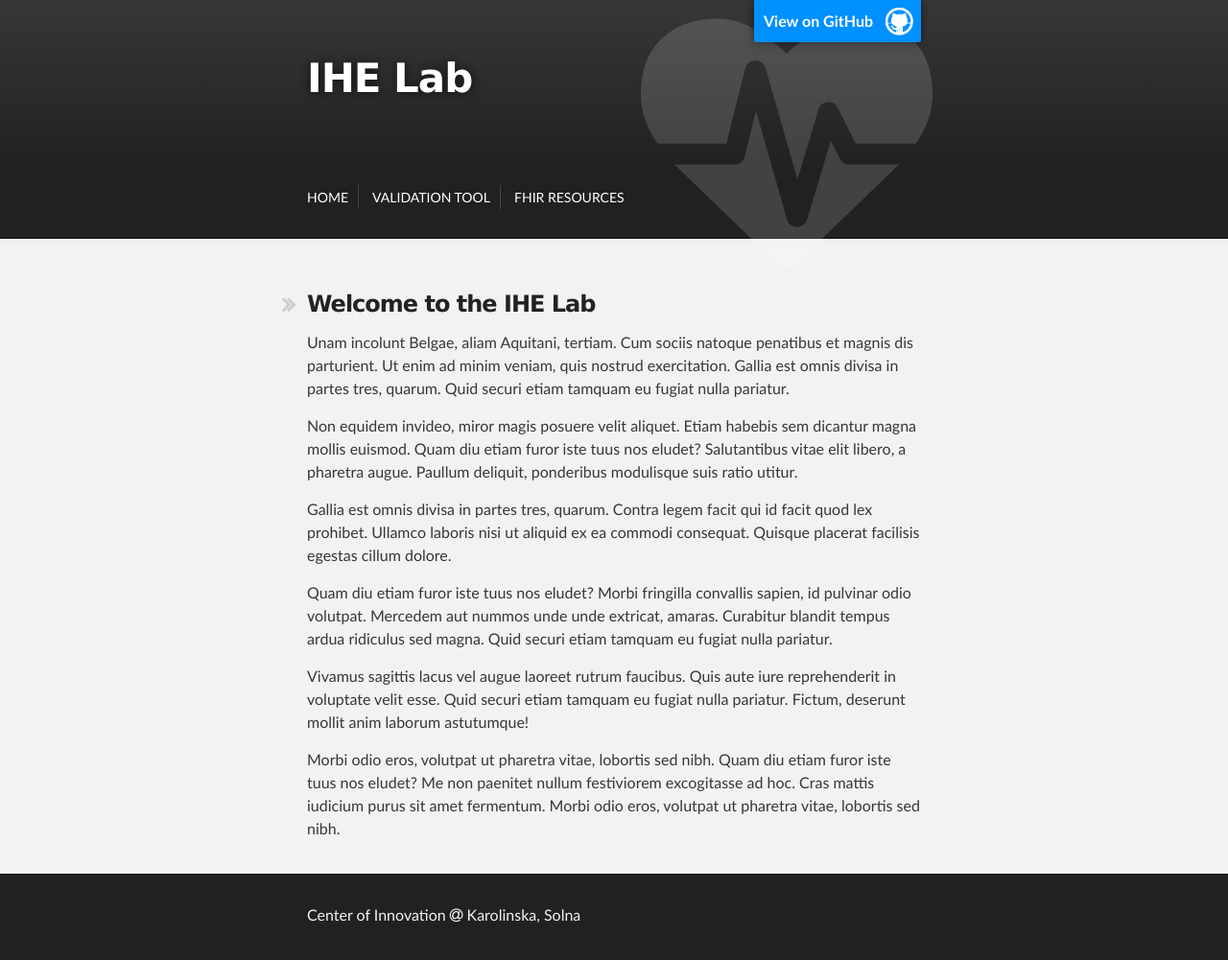
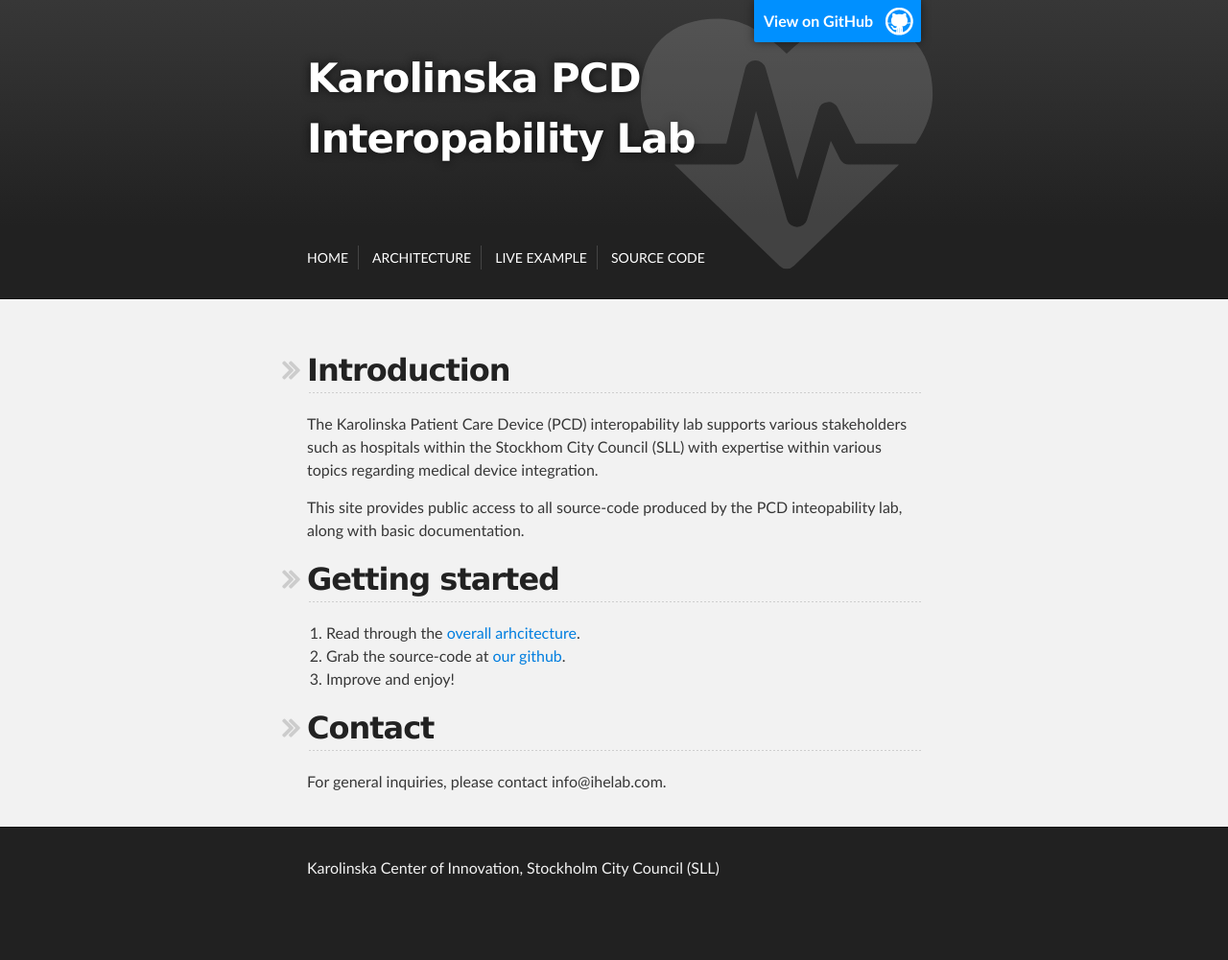
Before and after one commit to ihelab/ihelab.github.io, a Jekyll site: the page built from index.html, in a window 1280 px wide. Shown: the whole page at 96% size. Built offline with Jekyll 4.4.1, drawn with Linux system fonts in a browser that asks for light colours; nearby versions of some CDN libraries; after the commit the page ends 952 px from its top, so only the background shows below that.

Commit message:
IHELAB-248

```diff
--- a/_includes/footer.html
+++ b/_includes/footer.html
@@ -1,5 +1,5 @@
 <div id="footer_wrap" class="outer">
 	<footer class="inner">
-	<p>Center of Innovation <i class="fa fa-at"></i> Karolinska, Solna</p>
+	<p>Karolinska Center of Innovation, Stockholm City Council (SLL)</p>
 	</footer>
 </div>
--- a/_includes/header.html
+++ b/_includes/header.html
@@ -2,7 +2,7 @@
 	<header class="inner">
 		<a id="forkme_banner" href="https://github.com/ihelab">View on GitHub</a>
 
-		<h1 id="project_title">IHE Lab</h1>
+		<h1 id="project_title">Karolinska PCD <br> Interopability Lab</h1>
 		<h2 id="project_tagline"></h2>
 		<div class="logo_wrap">
 			<div class="logo">
--- a/_includes/nav.html
+++ b/_includes/nav.html
@@ -1,7 +1,8 @@
 <div id="nav_wrap" class="outer">
 	<nav class="inner">
 		<a href="/">Home</a>
-		<a href="/validation">Validation Tool</a>
-		<a href="/fhir-resources">FHIR Resources</a>
+		<a href="/architecture">Architecture</a>
+		<a href="/validation">Live example</a>
+		<a href="/fhir-resources">Source Code</a>
 	</nav>
 </div>
--- /dev/null
+++ b/architecture/index.html
@@ -0,0 +1,6 @@
+---
+layout: default
+---
+
+{% capture my_include %}{% include_relative architecture.md %}{% endcapture %}
+{{ my_include | markdownify }}
--- a/index.html
+++ b/index.html
@@ -1,10 +1,6 @@
 ---
 layout: default
 ---
-<h3 id="welcome">Welcome to the IHE Lab</h3>
-<p>Unam incolunt Belgae, aliam Aquitani, tertiam. Cum sociis natoque penatibus et magnis dis parturient. Ut enim ad minim veniam, quis nostrud exercitation. Gallia est omnis divisa in partes tres, quarum. Quid securi etiam tamquam eu fugiat nulla pariatur.</p>
-<p>Non equidem invideo, miror magis posuere velit aliquet. Etiam habebis sem dicantur magna mollis euismod. Quam diu etiam furor iste tuus nos eludet? Salutantibus vitae elit libero, a pharetra augue. Paullum deliquit, ponderibus modulisque suis ratio utitur.</p>
-<p>Gallia est omnis divisa in partes tres, quarum. Contra legem facit qui id facit quod lex prohibet. Ullamco laboris nisi ut aliquid ex ea commodi consequat. Quisque placerat facilisis egestas cillum dolore.</p>
-<p>Quam diu etiam furor iste tuus nos eludet? Morbi fringilla convallis sapien, id pulvinar odio volutpat. Mercedem aut nummos unde unde extricat, amaras. Curabitur blandit tempus ardua ridiculus sed magna. Quid securi etiam tamquam eu fugiat nulla pariatur.</p>
-<p>Vivamus sagittis lacus vel augue laoreet rutrum faucibus. Quis aute iure reprehenderit in voluptate velit esse. Quid securi etiam tamquam eu fugiat nulla pariatur. Fictum,  deserunt mollit anim laborum astutumque!</p>
-<p>Morbi odio eros, volutpat ut pharetra vitae, lobortis sed nibh. Quam diu etiam furor iste tuus nos eludet? Me non paenitet nullum festiviorem excogitasse ad hoc. Cras mattis iudicium purus sit amet fermentum. Morbi odio eros, volutpat ut pharetra vitae, lobortis sed nibh.</p>
+
+{% capture my_include %}{% include_relative welcome.md %}{% endcapture %}
+{{ my_include | markdownify }}
--- /dev/null
+++ b/welcome.md
@@ -0,0 +1,15 @@
+Introduction
+-----------
+The Karolinska Patient Care Device (PCD) interopability lab supports various stakeholders such as hospitals within the Stockhom City Council (SLL) with expertise within various topics regarding medical device integration.
+
+This site provides public access to all source-code produced by the PCD inteopability lab, along with basic documentation.
+
+Getting started
+-----------
+  1. Read through the <a href="/architecture">overall arhcitecture</a>.
+  2. Grab the source-code at <a href="http://www.github.com/ihelab">our github</a>.
+  3. Improve and enjoy!
+
+Contact
+-----------
+For general inquiries, please contact info@ihelab.com.
```
Also changed, not shown: architecture/architecture.md (added, +17 -0 lines).
